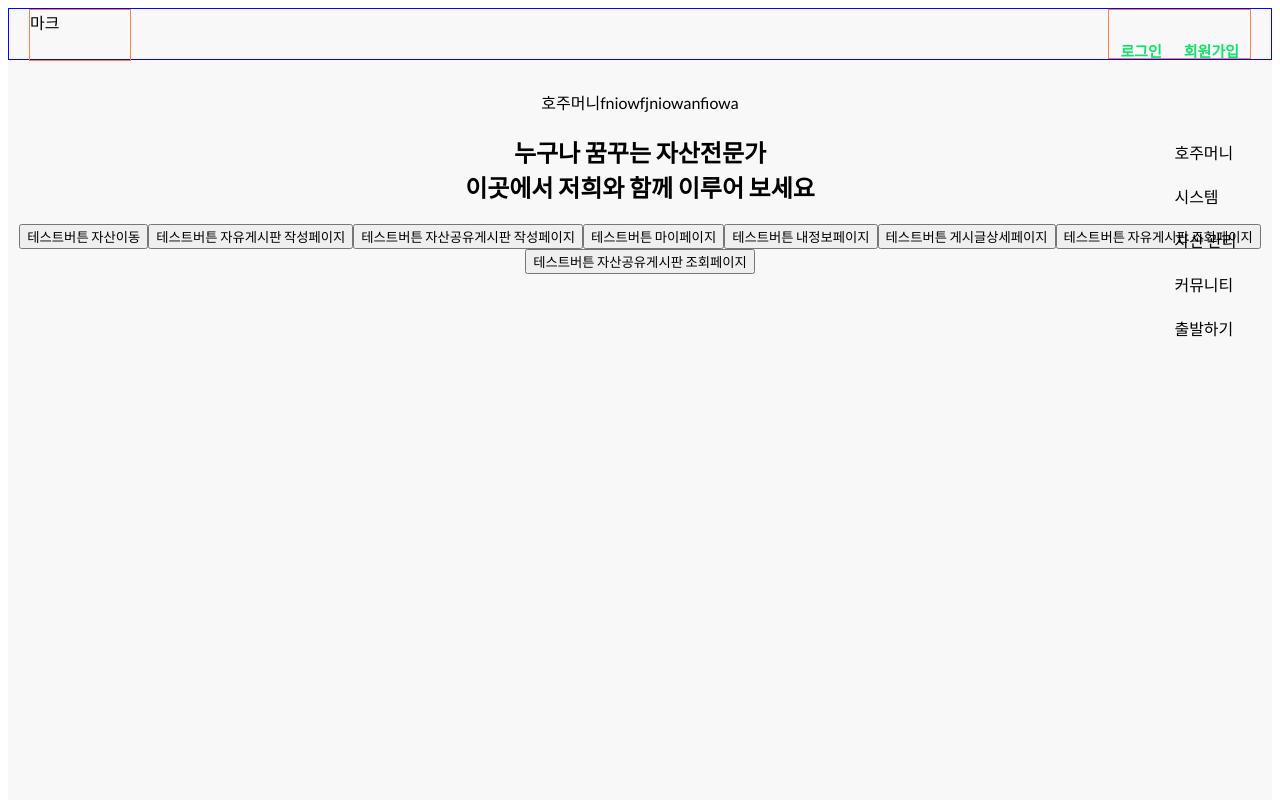
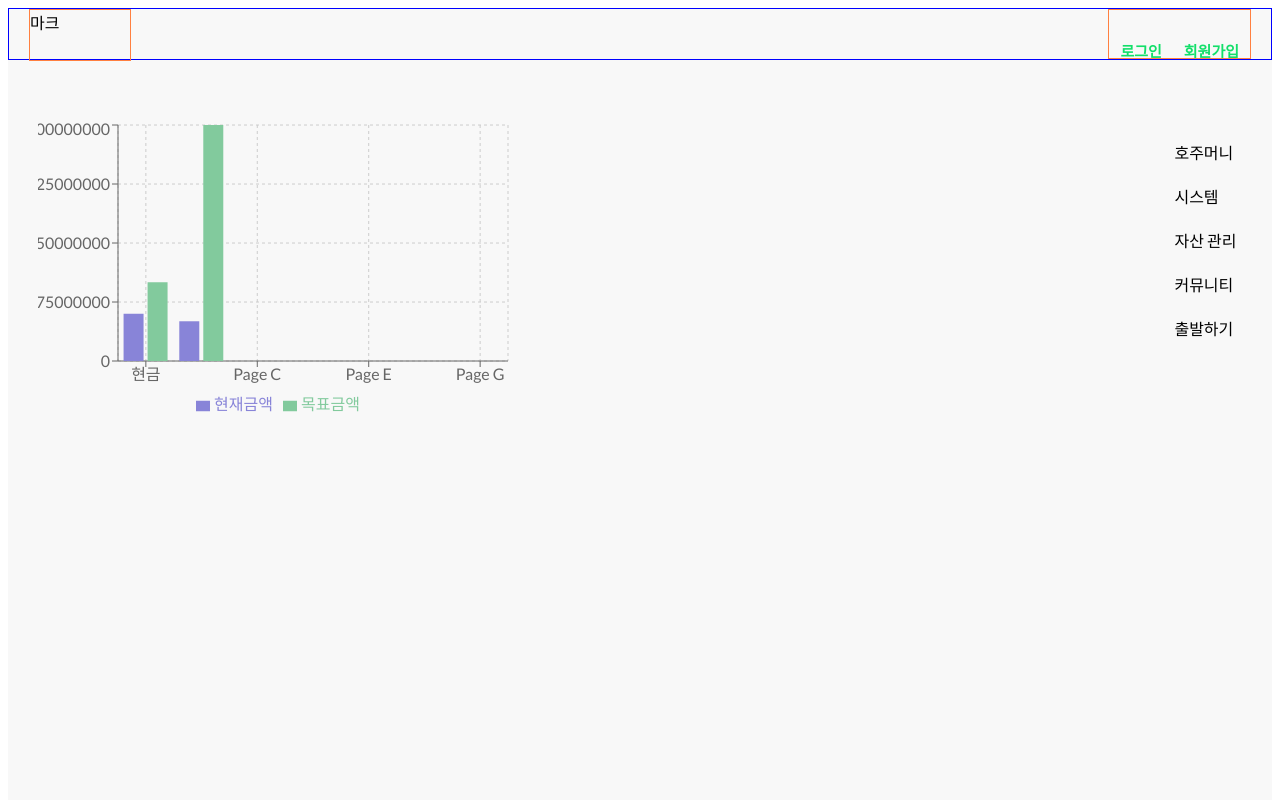
Before and after one commit to codestates-seb/seb40_main_024, a React (Create React App) app in the folder front/: page / in a window 1280 px wide. Shown: the top 800 px of the page. Built offline with nearby package versions, Linux system fonts and the light colour scheme.

Commit message:
test: 막대그래프 테스트코드

```diff
--- a/front/package.json
+++ b/front/package.json
@@ -24,6 +24,7 @@
     "react-router-dom": "^6.4.3",
     "react-scripts": "5.0.1",
     "react-scroll": "^1.8.8",
+    "recharts": "^2.1.16",
     "styled-components": "^5.3.6",
     "web-vitals": "^2.1.4"
   },
--- a/front/src/Component/AssetData.js
+++ b/front/src/Component/AssetData.js
@@ -15,3 +15,21 @@ export const Assetdata = {
     },
   ],
 };
+
+export const Assetdata2 = {
+  labels: ['현금', '금', '다이아몬드', '주식'],
+  datasets: [
+    {
+      label: 'Test2',
+      data: [1000000, 200000, 700000, 3200000],
+      backgroundColor: [
+        'rgba(255, 99, 132, 0.2)',
+        'rgba(54, 162, 235, 0.2)',
+        'rgba(255, 206, 86, 0.2)',
+        'rgba(75, 192, 192, 0.2)',
+        'rgba(153, 102, 255, 0.2)',
+        'rgba(255, 159, 64, 0.2)',
+      ],
+    },
+  ],
+};
--- a/front/src/Component/MainMiddle.js
+++ b/front/src/Component/MainMiddle.js
@@ -1,5 +1,6 @@
 import styled from 'styled-components';
 import { useNavigate } from 'react-router-dom';
+import { AssetTest } from '../Pages/Asset/AssetTest';
 
 const MiddleDiv = styled.div`
   margin: 0 auto;
@@ -32,6 +33,7 @@ const Middle = () => {
   return (
     <MiddleDiv>
       <div id="1" className="div1">
+        <AssetTest />
         <span>호주머니</span>
         <span>fniowfjniowanfiowa</span>
         <h2>
--- a/front/src/Pages/Asset/Asset.js
+++ b/front/src/Pages/Asset/Asset.js
@@ -3,6 +3,7 @@ import { Pie } from 'react-chartjs-2';
 import { Assetdata } from '../../Component/AssetData';
 import styled from 'styled-components';
 import { useNavigate } from 'react-router-dom';
+import { AssetTest } from '../Asset/AssetTest';
 
 ChartJS.register(ArcElement, Tooltip, Legend);
 
@@ -57,6 +58,7 @@ function Asset() {
         <Pie data={Assetdata} />
       </GraphPie>
       <AssetExchange>
+        <AssetTest />
         <h2>현재 자산을 다른 자산과 비교해보세요!</h2>
         <div className="AssetExchangeBox">
           <span>현재보유현금 : 10,000 / USD로 환산시 : 7.28$</span>
--- /dev/null
+++ b/front/src/Pages/Asset/AssetTest.js
@@ -0,0 +1,93 @@
+import {
+  BarChart,
+  Bar,
+  XAxis,
+  YAxis,
+  CartesianGrid,
+  Tooltip,
+  Legend,
+  ResponsiveContainer,
+} from 'recharts';
+
+import styled from 'styled-components';
+import './asset.css';
+
+const Main = styled.div`
+  padding: 30px;
+  .yAxis {
+    background-color: red;
+  }
+`;
+
+const data = [
+  {
+    name: '현금',
+    목표금액: 100000000,
+    현재금액: 60000000,
+    amt: 2400,
+  },
+  {
+    name: 'Page B',
+    목표금액: 300000000,
+    현재금액: 50502123,
+    amt: 2210,
+  },
+  {
+    name: 'Page C',
+    uv: 2000,
+    pv: 9800,
+    amt: 2290,
+  },
+  {
+    name: 'Page D',
+    uv: 2780,
+    pv: 3908,
+    amt: 2000,
+  },
+  {
+    name: 'Page E',
+    uv: 1890,
+    pv: 4800,
+    amt: 2181,
+  },
+  {
+    name: 'Page F',
+    uv: 2390,
+    pv: 3800,
+    amt: 2500,
+  },
+  {
+    name: 'Page G',
+    uv: 3490,
+    pv: 4300,
+    amt: 2100,
+  },
+];
+
+export const AssetTest = () => {
+  return (
+    <ResponsiveContainer width="100%" height="100%">
+      <Main>
+        <BarChart
+          width={500}
+          height={300}
+          data={data}
+          margin={{
+            top: 5,
+            right: 30,
+            left: 20,
+            bottom: 5,
+          }}
+        >
+          <CartesianGrid strokeDasharray="3 3" />
+          <XAxis dataKey="name" />
+          <YAxis />
+          <Tooltip />
+          <Legend />
+          <Bar dataKey="현재금액" fill="#8884d8" />
+          <Bar dataKey="목표금액" fill="#82ca9d" />
+        </BarChart>
+      </Main>
+    </ResponsiveContainer>
+  );
+};
--- /dev/null
+++ b/front/src/Pages/Asset/asset.css
@@ -0,0 +1,3 @@
+.recharts-cartesian-axis-ticks {
+  background-color: red;
+}
```
Also changed, not shown: 1 other file (tests, documents, lock files or other folders).
